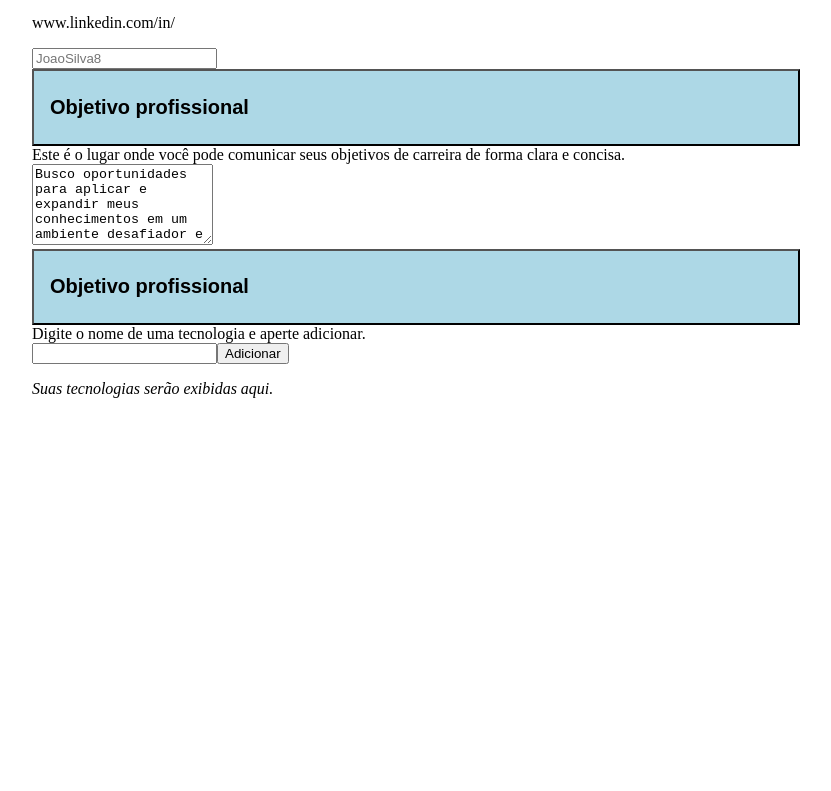
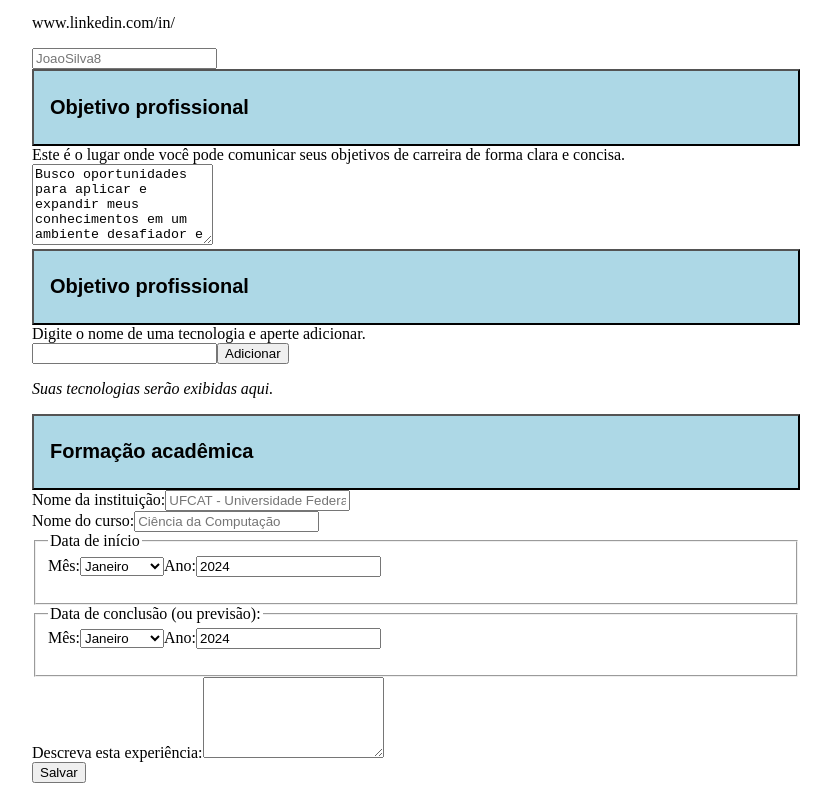
Before and after one commit to Diego-Moreira8/cv-app, a React (Vite) app: page / in a window 1280 px wide. Shown: the part 418-1209 px from the top of the page, without its empty margins (224-1055 px from the left). Before the commit the page ends 832 px from the top, so only its background shows below. Built offline with nearby package versions, Linux system fonts and the light colour scheme; the HTML template or start-up script is replaced by a standard one.

Commit message:
feat: add acad exp form

```diff
--- /dev/null
+++ b/src/components/AcadExperiences.tsx
@@ -0,0 +1,19 @@
+import { CVData, CVAction } from "../useCVReducer";
+import AddAcadExpForm from "./AddAcadExpForm";
+import Group from "./Group";
+
+type AddAcadExpFormProps = {
+  cvState: CVData;
+  cvDispatch: React.Dispatch<CVAction>;
+};
+
+export default function AcadExperiences({
+  cvState,
+  cvDispatch,
+}: AddAcadExpFormProps) {
+  return (
+    <Group title="Formação acadêmica">
+      <AddAcadExpForm cvDispatch={cvDispatch} />
+    </Group>
+  );
+}
--- /dev/null
+++ b/src/components/AddAcadExpForm.tsx
@@ -0,0 +1,210 @@
+import { useId, useState } from "react";
+import { v4 as uuid } from "uuid";
+import { CVData, CVAction, AcademicExperience } from "../useCVReducer";
+
+type AddAcadExpFormProps = {
+  cvDispatch: React.Dispatch<CVAction>;
+};
+
+export default function AddAcadExpForm({ cvDispatch }: AddAcadExpFormProps) {
+  const currYear = new Date().getFullYear().toString();
+
+  const [location, setLocation] = useState("");
+  const [title, setTitle] = useState("");
+  const [startMonth, setStartMonth] = useState(1);
+  const [startYear, setStartYear] = useState(currYear);
+  const [endMonth, setEndMonth] = useState(1);
+  const [endYear, setEndYear] = useState(currYear);
+  const [description, setDescription] = useState("");
+
+  const [startYearError, setStartYearError] = useState("");
+  const [endYearError, setEndYearError] = useState("");
+
+  const locationInputId = useId();
+  const titleInputId = useId();
+  const startMonthInputId = useId();
+  const startYearInputId = useId();
+  const endMonthInputId = useId();
+  const endYearInputId = useId();
+  const descriptionInputId = useId();
+
+  const months = [
+    "Janeiro",
+    "Fevereiro",
+    "Março",
+    "Abril",
+    "Maio",
+    "Junho",
+    "Julho",
+    "Agosto",
+    "Setembro",
+    "Outubro",
+    "Novembro",
+    "Dezembro",
+  ];
+
+  const monthsOptions = months.map((m, i) => (
+    <option key={i} value={i + 1}>
+      {m}
+    </option>
+  ));
+
+  function handleSubmit(e: React.FormEvent<HTMLFormElement>) {
+    e.preventDefault();
+
+    setStartYearError("");
+    setEndYearError("");
+
+    const YEAR_ERROR_MSG = "O ano parece ser inválido";
+
+    const startYearNumber = validateYear(startYear);
+    if (!startYearNumber) {
+      setStartYearError(YEAR_ERROR_MSG);
+      return;
+    }
+
+    const endYearNumber = validateYear(endYear);
+    if (!endYearNumber) {
+      setEndYearError(YEAR_ERROR_MSG);
+      return;
+    }
+
+    const endsBeforeStart =
+      endYearNumber < startYearNumber ||
+      (endYearNumber === startYearNumber && endMonth < startMonth);
+    if (endsBeforeStart) {
+      setEndYearError("A data de conclusão não pode ser anterior à de início");
+      return;
+    }
+
+    const newExp: AcademicExperience = {
+      id: uuid(),
+      location: location,
+      title: title,
+      startDate: { month: startMonth, year: startYearNumber },
+      endDate: { month: endMonth, year: endYearNumber },
+      description: description,
+    };
+
+    cvDispatch({ type: "ADD_ACADEMIC_EXP", value: newExp });
+  }
+
+  function validateMonthSelect(
+    event: React.ChangeEvent<HTMLSelectElement>,
+    currMonth: number
+  ) {
+    const newMonth = parseInt(event.target.value);
+    if (isNaN(newMonth) || newMonth < 1 || newMonth > 12) {
+      return currMonth;
+    }
+    return newMonth;
+  }
+
+  function validateYear(year: string): number | null {
+    const trimmedYear = year.trim();
+    if (!trimmedYear) return null;
+
+    const yearNumber = parseInt(trimmedYear);
+    if (isNaN(yearNumber) || !Number.isInteger(yearNumber)) return null;
+
+    return yearNumber;
+  }
+
+  return (
+    <form onSubmit={handleSubmit}>
+      <div>
+        <label htmlFor={locationInputId}>Nome da instituição:</label>
+        <input
+          type="text"
+          name="location"
+          id={locationInputId}
+          placeholder="UFCAT - Universidade Federal de Catalão"
+          required
+          value={location}
+          onChange={(e) => setLocation(e.target.value)}
+        />
+      </div>
+
+      <div>
+        <label htmlFor={titleInputId}>Nome do curso:</label>
+        <input
+          type="text"
+          name="title"
+          id={titleInputId}
+          placeholder="Ciência da Computação"
+          required
+          value={title}
+          onChange={(e) => setTitle(e.target.value)}
+        />
+      </div>
+
+      <fieldset>
+        <legend>Data de início</legend>
+
+        <label htmlFor={startMonthInputId}>Mês:</label>
+        <select
+          name="startMonth"
+          id={startMonthInputId}
+          value={startMonth}
+          onChange={(e) => setStartMonth(validateMonthSelect(e, startMonth))}
+        >
+          {monthsOptions}
+        </select>
+
+        <label htmlFor={startYearInputId}>Ano:</label>
+        <input
+          type="number"
+          name="startYear"
+          id={startYearInputId}
+          required
+          min={1900}
+          value={startYear}
+          onChange={(e) => setStartYear(e.target.value)}
+        />
+
+        <p>{startYearError}</p>
+      </fieldset>
+
+      <fieldset>
+        <legend>Data de conclusão (ou previsão):</legend>
+
+        <label htmlFor={endMonthInputId}>Mês:</label>
+        <select
+          name="endMonth"
+          id={endMonthInputId}
+          value={endMonth}
+          onChange={(e) => setEndMonth(validateMonthSelect(e, endMonth))}
+        >
+          {monthsOptions}
+        </select>
+
+        <label htmlFor={endYearInputId}>Ano:</label>
+        <input
+          type="number"
+          name="endYear"
+          id={endYearInputId}
+          required
+          min={1900}
+          value={endYear}
+          onChange={(e) => setEndYear(e.target.value)}
+        />
+
+        <p>{endYearError}</p>
+      </fieldset>
+
+      <div>
+        <label htmlFor={descriptionInputId}>Descreva esta experiência:</label>
+        <textarea
+          name="description"
+          id={descriptionInputId}
+          rows={5}
+          value={description}
+          onChange={(e) => setDescription(e.target.value)}
+        ></textarea>
+      </div>
+
+      {/* <button type="button">Cancelar</button> */}
+      <button type="submit">Salvar</button>
+    </form>
+  );
+}
--- a/src/components/CVForms.tsx
+++ b/src/components/CVForms.tsx
@@ -4,6 +4,7 @@ import OnlineProfilesForm from "./OnlineProfilesForm";
 import ProfessionalObjectiveForm from "./ProfessionalObjectiveForm";
 import Techs from "./Techs";
 import useCVReducer from "../useCVReducer";
+import AcadExperiences from "./AcadExperiences";
 
 export default function CVForms() {
   const { cvState, cvDispatch } = useCVReducer();
@@ -14,6 +15,7 @@ export default function CVForms() {
       <OnlineProfilesForm cvState={cvState} cvDispatch={cvDispatch} />
       <ProfessionalObjectiveForm cvState={cvState} cvDispatch={cvDispatch} />
       <Techs cvState={cvState} cvDispatch={cvDispatch} />
+      <AcadExperiences cvState={cvState} cvDispatch={cvDispatch} />
     </div>
   );
 }
```
Also changed, not shown: src/useCVReducer.ts (+5 -4 lines).
